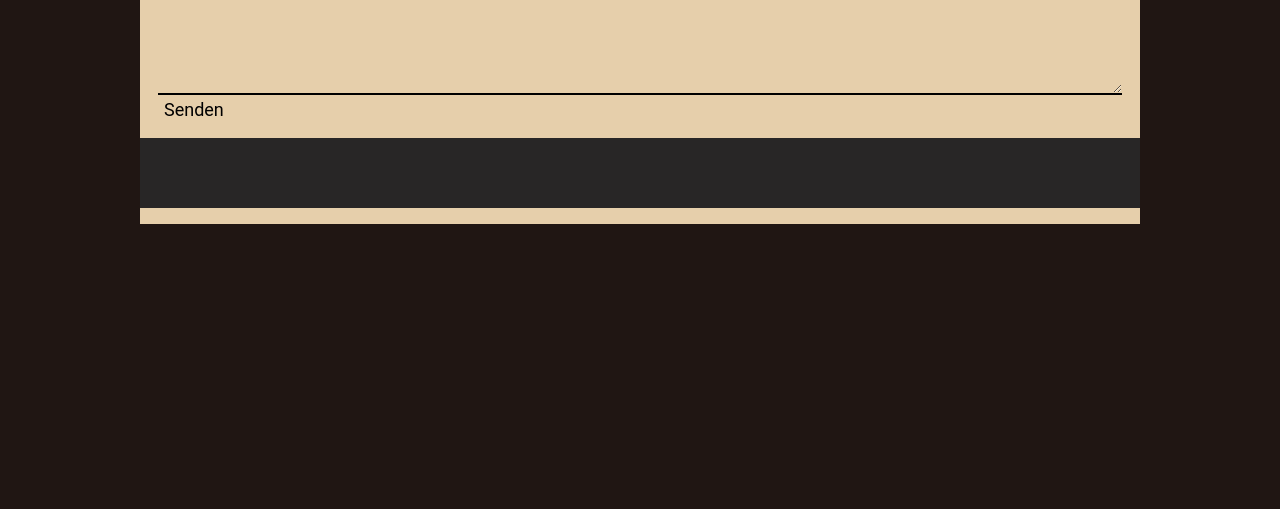
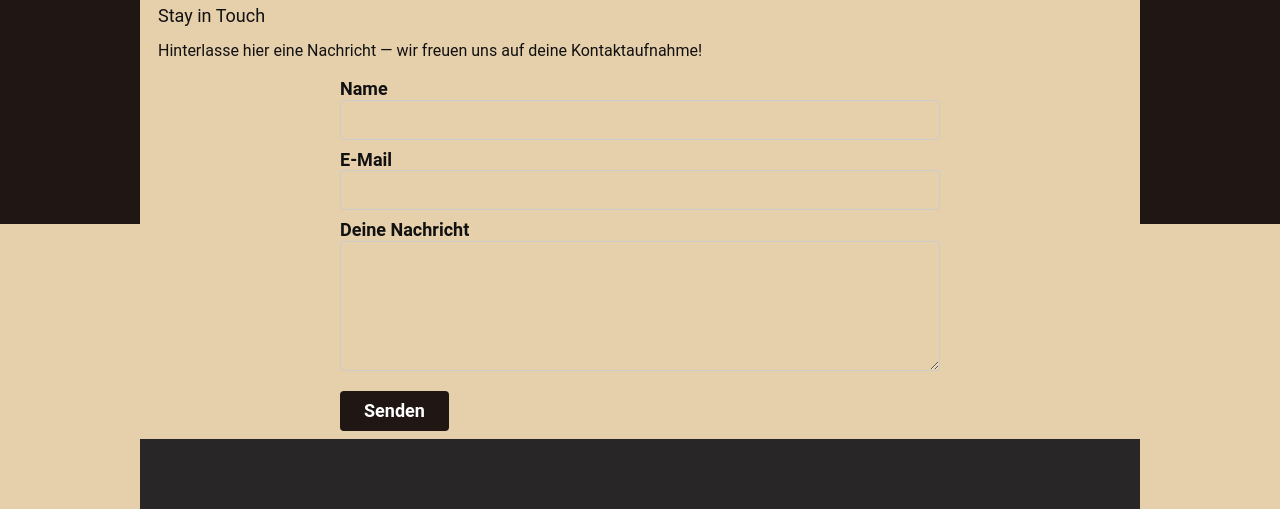
Before and after one commit to Skarramushvandango-tech/Webseite-ROKKO-Records, a PHP site: page / in a window 1280 px wide. Shown: the part 576-1085 px from the top of the page. Before the commit the page ends 800 px from the top, so only its background shows below. Run offline with PHP 8.4, Linux system fonts and the light colour scheme.

Commit message:
Add intro video, update contact form, improve navigation and reduce spacing further
Co-authored-by: Skarramushvandango-tech <232380774+Skarramushvandango-tech@users.noreply.github.com>

```diff
--- a/index.html
+++ b/index.html
@@ -13,33 +13,48 @@
   <div class="side-frame right" aria-hidden="true"></div>
 
   <header class="site-header">
-    <div class="logo"><a href="/"><img src="/img/logo.png" alt="ROKKO"></a></div>
-    <nav></nav>
-    <div class="nav-text-buttons"><a class="btn-welcome" href="/welcome.html">WELCOME</a></div>
+    <div style="display: flex; align-items: center; justify-content: space-between; padding: 0 20px; flex-wrap: wrap;">
+      <div class="logo" style="display: inline-block;">
+        <a href="/index.html"><img src="/images/logo.png" alt="ROKKO" style="height: 50px;"></a>
+      </div>
+      <nav style="display: inline-block; flex: 1; text-align: center;">
+        <a href="news.html" style="margin: 0 12px; color: #d9af6b; text-decoration: none; font-weight: 600;">NEWS</a>
+        <a href="artists.html" style="margin: 0 12px; color: #d9af6b; text-decoration: none; font-weight: 600;">ARTISTS</a>
+        <a href="discography.html" style="margin: 0 12px; color: #d9af6b; text-decoration: none; font-weight: 600;">DISKOGRAPHIE</a>
+        <a href="contact.html" style="margin: 0 12px; color: #d9af6b; text-decoration: none; font-weight: 600;">KONTAKT</a>
+      </nav>
+    </div>
   </header>
 
   <main>
-    <!-- Intro / Video section remains -->
+    <!-- Intro Video Section -->
+    <section class="intro-video" style="position: relative; width: 100%; padding: 0; margin: 0;">
+      <video autoplay muted loop playsinline style="width: 100%; height: auto; display: block;">
+        <source src="/images/intro_movie.mp4" type="video/mp4">
+        Your browser does not support the video tag.
+      </video>
+    </section>
 
-    <!-- Kommentar-Formular auf Startseite (Formsubmit) -->
-    <section id="kontakt" class="site-comment" style="padding:28px 18px;">
-      <h2>Kontakt / Kommentar</h2>
-      <p>Hinterlasse hier eine Nachricht — sie wird an email_ilgner@gmx.de gesendet.</p>
+    <!-- Kommentar-Formular auf Startseite (Stay in Touch / Email Integration) -->
+    <section id="kontakt" class="site-comment" style="padding:20px 18px; background: var(--content-bg);">
+      <h2 style="margin-bottom: 12px;">Stay in Touch</h2>
+      <p style="margin-bottom: 16px;">Hinterlasse hier eine Nachricht — wir freuen uns auf deine Kontaktaufnahme!</p>
 
-      <form action="https://formsubmit.co/email_ilgner@gmx.de" method="POST" class="comment-form">
-        <input type="hidden" name="_subject" value="Neue Website-Nachricht (Startseite)">
+      <form action="https://formsubmit.co/email_ilgner@gmx.de" method="POST" class="comment-form" style="max-width: 600px; margin: 0 auto;">
+        <input type="hidden" name="_subject" value="Neue Nachricht von ROKKO Website">
         <input type="hidden" name="_captcha" value="false">
+        <input type="hidden" name="_next" value="https://skarramushvandango-tech.github.io/Webseite-ROKKO-Records/">
 
-        <label for="cf-name">Name</label>
-        <input id="cf-name" name="name" type="text" required>
+        <label for="cf-name" style="display: block; margin-top: 10px; font-weight: 600;">Name</label>
+        <input id="cf-name" name="name" type="text" required style="width: 100%; padding: 8px; border: 1px solid #ccc; border-radius: 4px;">
 
-        <label for="cf-email">E‑Mail</label>
-        <input id="cf-email" name="email" type="email" required>
+        <label for="cf-email" style="display: block; margin-top: 10px; font-weight: 600;">E-Mail</label>
+        <input id="cf-email" name="email" type="email" required style="width: 100%; padding: 8px; border: 1px solid #ccc; border-radius: 4px;">
 
-        <label for="cf-message">Dein Kommentar</label>
-        <textarea id="cf-message" name="message" rows="6" required></textarea>
+        <label for="cf-message" style="display: block; margin-top: 10px; font-weight: 600;">Deine Nachricht</label>
+        <textarea id="cf-message" name="message" rows="6" required style="width: 100%; padding: 8px; border: 1px solid #ccc; border-radius: 4px;"></textarea>
 
-        <button type="submit" class="btn-send">Senden</button>
+        <button type="submit" class="btn-send" style="margin-top: 15px; padding: 10px 24px; background: var(--rokko-brown); color: #fff; border: none; border-radius: 4px; cursor: pointer; font-weight: 600;">Senden</button>
       </form>
     </section>
 
--- a/styles/override-rokko.css
+++ b/styles/override-rokko.css
@@ -19,20 +19,27 @@ body, html {
   -webkit-font-smoothing:antialiased;
 }
 
-/* Enge Ränder für Sections - WEITER REDUZIERT */
+/* Enge Ränder für Sections - STARK REDUZIERT */
 section, .container, main {
-  padding-top: 8px !important;
-  padding-bottom: 8px !important;
+  padding-top: 4px !important;
+  padding-bottom: 4px !important;
 }
-.section { padding: 12px 0 !important; }
+.section { padding: 6px 0 !important; }
 .voffset70, .voffset100, .voffset80, .voffset50, .voffset40 {
-  height: 8px !important;
-  margin: 8px 0 !important;
+  height: 4px !important;
+  margin: 4px 0 !important;
 }
 
 /* Headline-Abstände kleiner */
-h1,h2,h3 { margin-top: 0.25rem; margin-bottom: 0.25rem; }
-p { margin: 0.35rem 0; }
+h1,h2,h3 { margin-top: 0.2rem; margin-bottom: 0.2rem; }
+p { margin: 0.3rem 0; }
+
+/* Intro video should not have any top margin or padding */
+.intro-video {
+  margin: 0 !important;
+  padding: 0 !important;
+}
+.intro-video video { margin: 0; padding: 0; display: block; }
 
 /* --- Header: zurück zur natürlichen Höhe, NICHT über Video gelegt --- */
 header.site-header, .topbar, #header, #jHeader, .navbar {
@@ -115,8 +122,20 @@ body.home .btn-welcome { display:none !important; }
 /* Schließe dropdown beim erneutem Klick handled in JS */
 
 /* --- Social Media Buttons: YouTube Button style --- */
-.social-button { display:flex; align-items:center; gap:10px; padding:8px 12px; background:var(--rokko-brown); color:#fff; border-radius:6px; text-decoration:none; }
-.social-button img.icon { width:22px; height:22px; }
+.social-button {
+  display:inline-flex;
+  align-items:center;
+  gap:10px;
+  padding:10px 16px;
+  background:var(--rokko-brown);
+  color:#fff;
+  border-radius:6px;
+  text-decoration:none;
+  font-weight: 600;
+  transition: opacity 0.2s;
+}
+.social-button:hover { opacity: 0.85; color: #fff; }
+.social-button img.icon { width:24px; height:24px; }
 
 /* --- Hide Subscribe Block, Get Started Button und Orange Bar --- */
 .subscribe-block, .subscribe-text, .get-started, .newsletter-form,
```
Also changed, not shown: artist-fleuret-beunie.html (+12 -3 lines), artist-henri-bellieu.html (+12 -3 lines), artist-ska-schablonski.html (+12 -3 lines), artist-skaramush-vandango.html (+12 -3 lines).
